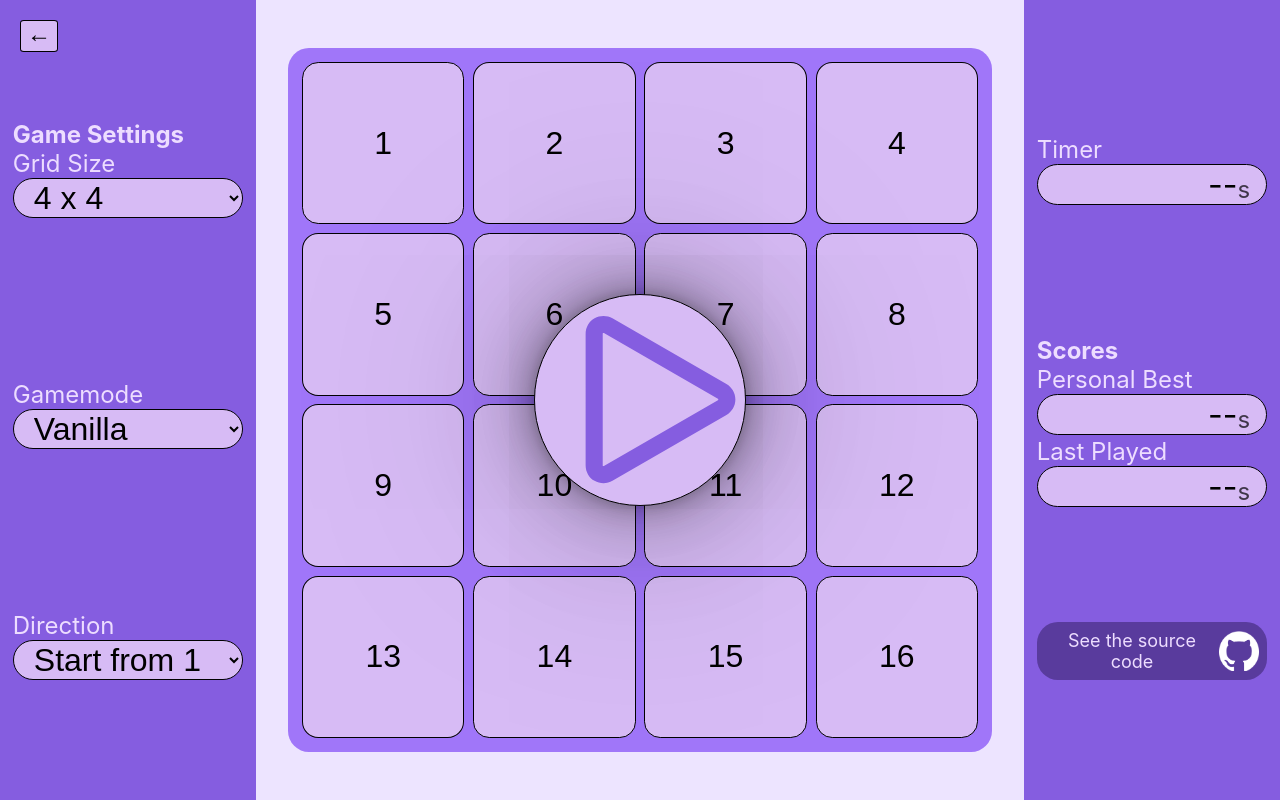
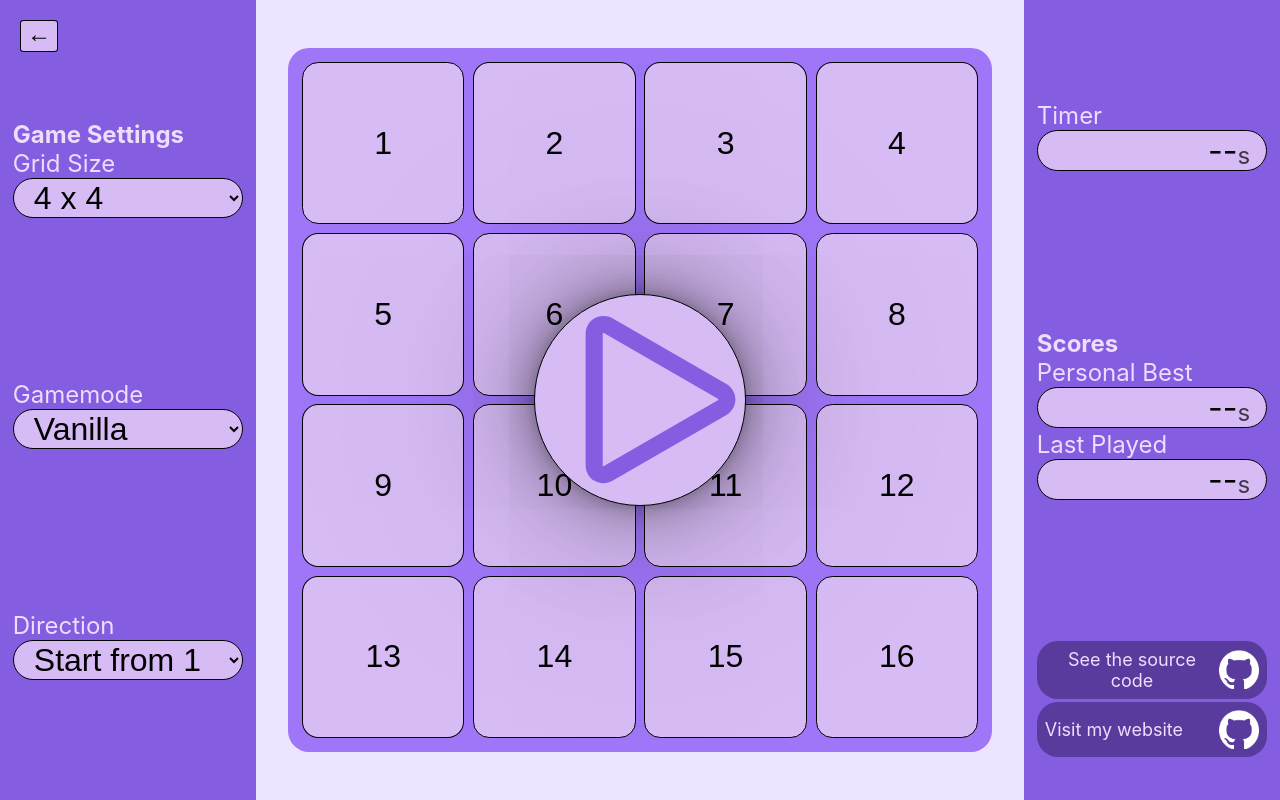
Before and after one commit to BerkYeni/schulteproject, a React (Create React App) app: page / in a window 1280 px wide. Built offline with nearby package versions, Linux system fonts and the light colour scheme.

Commit message:
styling and added visit my website link

```diff
--- a/src/App.css
+++ b/src/App.css
@@ -372,17 +372,18 @@ h1 {
   height: 100%;
   flex-direction: column;
   align-items: center;
-  padding: 15vmin 0;
+  padding: 10vmin 0 5vmin 0;
 }
 
 .github {
   display: flex;
-  justify-content: space-around;
+  justify-content: space-between;
   align-items: center;
   font-size: large;
   background-color: #593b9d;
   padding: .5rem;
   border-radius: 2.625vmin;
+  margin: .2rem 0;
 }
 .github:hover {
   background-color: #4e338b;
@@ -394,7 +395,6 @@ h1 {
 
 .personalInfo {
   width: 90%;
-
 }
 
 a,
@@ -407,6 +407,8 @@ a:active {
   font-weight: inherit;
 }
 
+.infoLink {
+}
 
 
 @keyframes reveal {
--- a/src/components/StatisticsPanel/PersonalInfo.tsx
+++ b/src/components/StatisticsPanel/PersonalInfo.tsx
@@ -10,11 +10,19 @@ const PersonalInfo: FC<PersonalInfoProps> = (props) => {
 
   return (
     <div className="personalInfo">
-      <a href="https://github.com/BerkYeni/schulteproject" target="_blank" rel="noopener noreferrer">
+
+      <a href="https://github.com/BerkYeni/schulteproject" className="infoLink" target="_blank" rel="noopener noreferrer">
         <div className="github">
           <span>See the source code</span><img className="githubMark" src={githubMark} alt="GitHub Mark" />
         </div>
       </a>
+
+      <a href="https://berkyeni.com" className="infoLink" target="_blank" rel="noopener noreferrer">
+        <div className="github">
+          <span>Visit my website</span><img className="githubMark" src={githubMark} alt="Berk Yeni's Mark" />
+        </div>
+      </a>
+
     </div>
   );
 };
```
